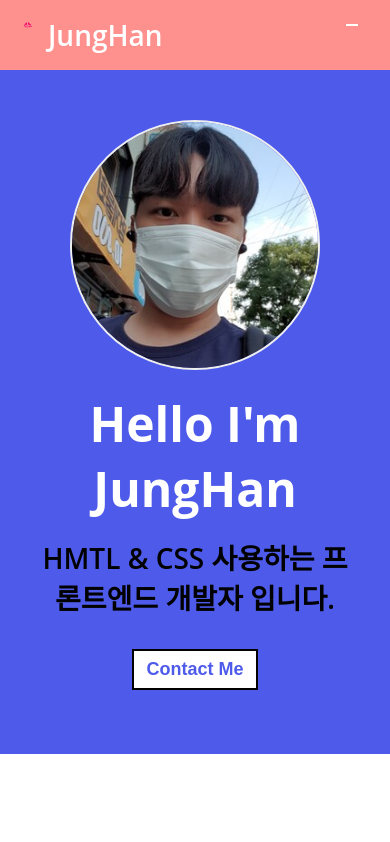
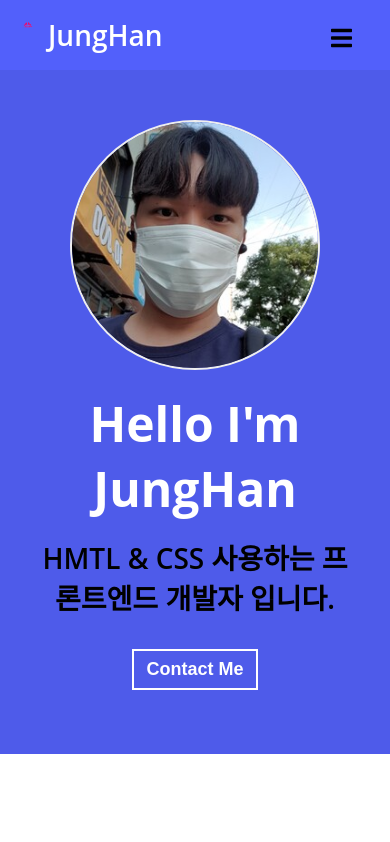
Before and after one commit to MaJunghan/reactWebSite, a React (Create React App) app: page / in a window 390 px wide. Shown: the top 842 px of the page. Built offline with nearby package versions, Linux system fonts and the light colour scheme.

Commit message:
레이아웃 수정

```diff
--- a/src/app.css
+++ b/src/app.css
@@ -22,7 +22,7 @@ li {
 }
 
 button {
-  background-color: white;
+  background-color: transparent;
   cursor: pointer;
   border: none;
   outline: none;
@@ -96,7 +96,7 @@ p {
   margin: 0 4px;
   color: white;
   cursor: pointer;
-  border: 1px solid white;
+  border: 1px solid transparent;
   border-radius: 4px;
 }
 
@@ -111,7 +111,7 @@ p {
   top: 24px;
   right: 32px;
   font-size: 24px;
-  color: white;
+  color: black;
   display: none;
 }
 
@@ -136,16 +136,17 @@ p {
 
 
 .home__contact {
-  color: #4E5BEA;
+  color: white;
   font-size: 18px;
   font-weight: 600;
   margin: 24px;
   padding: 8px 12px;
-  border: 2px solid black;
+  border: 2px solid white;
 }
 .home__contact:hover {
   background-color: #ff6863;
 }
+
 
 .home--blur {
   opacity: 0.5;
@@ -419,7 +420,7 @@ p {
   #navbar {
     flex-direction: column;
     align-items: flex-start;
-    background-color: #fe918d;
+    background-color: #5260FB;
   }
   #navbar.navbar--pink {
     padding: 16px;
--- a/src/components/contact.jsx
+++ b/src/components/contact.jsx
@@ -3,9 +3,9 @@ import { faGithub, faBloggerB } from "@fortawesome/free-brands-svg-icons";
 import { FontAwesomeIcon } from "@fortawesome/react-fontawesome";
 
 const Contact = () => {
-	const contactTitle = `Let's talk`;
+	const contactTitle = `Let's Talk`;
 	const contactEmail = `wjdgksak@naver.com`;
-	const chusin = ` 2021 JungHan's - Site`;
+	const chusin = ` 2021 JungHan - Site`;
 
 	return (
 		<section id="contact" className="section">
--- a/src/components/navbar.jsx
+++ b/src/components/navbar.jsx
@@ -1,5 +1,7 @@
 import React from 'react';
 import logo from 'img/favicon.png';
+import { faBars } from "@fortawesome/free-solid-svg-icons";
+import { FontAwesomeIcon } from "@fortawesome/react-fontawesome";
 
 const Navbar = () => {
   return (
@@ -17,7 +19,7 @@ const Navbar = () => {
       </ul>
 
       <button className="navbar__toggle-btn">
-        <i className="fas fa-bars"></i>
+        <FontAwesomeIcon icon={faBars} />
       </button>
     </nav>
   )
```
